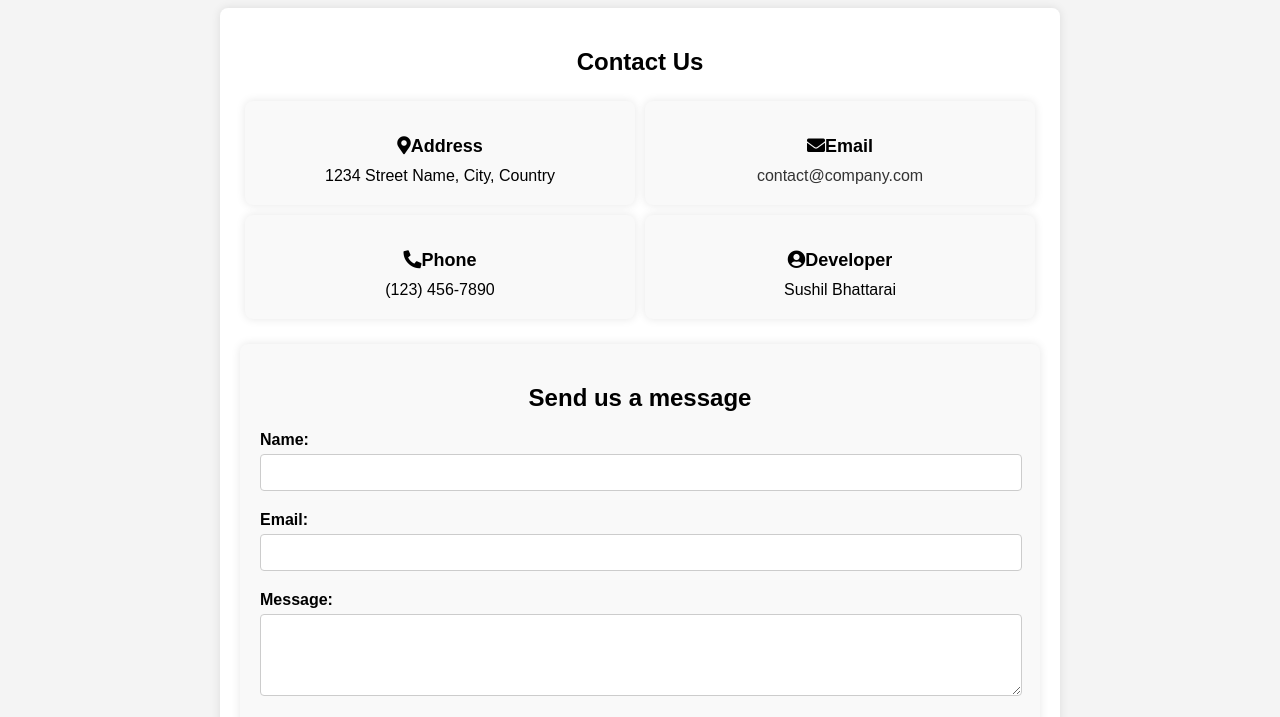
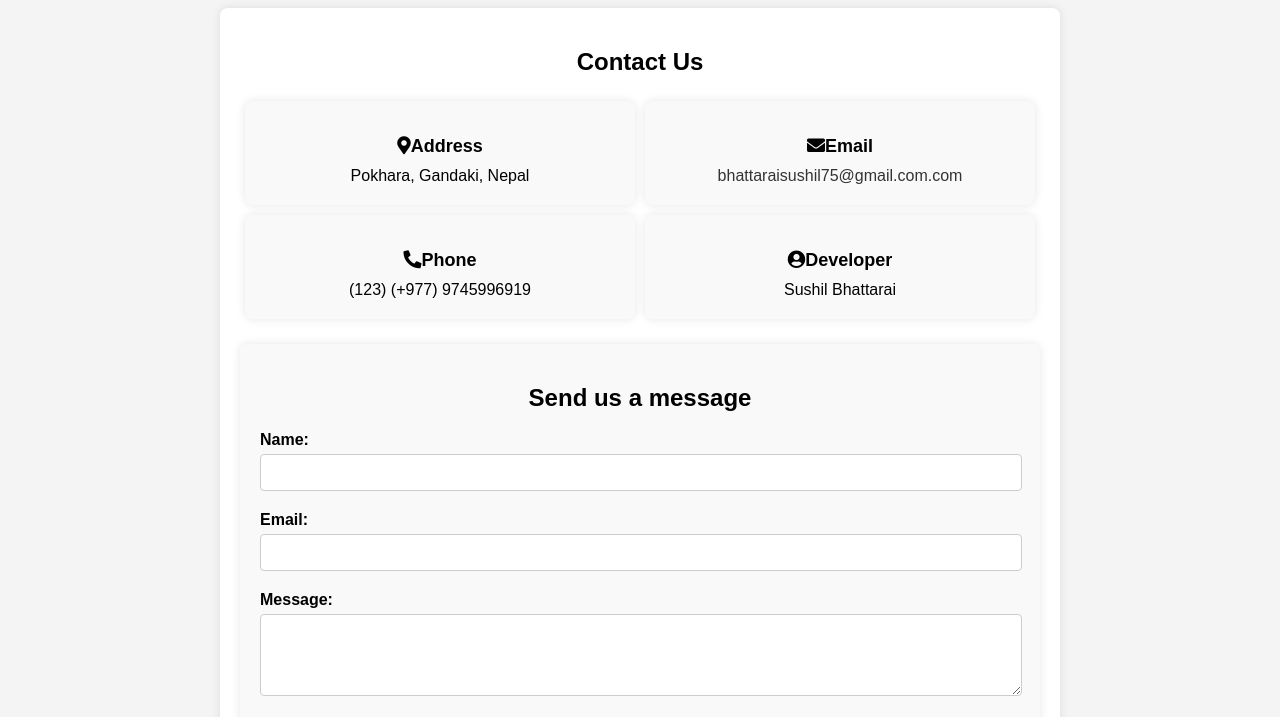
Before and after one commit to Sushil0725/massidea, a plain HTML site: page contact.html in a window 1280 px wide. Shown: the part 83-800 px from the top of the page. Drawn offline with Linux system fonts and the light colour scheme.

Commit message:
Update contact.html

```diff
--- a/contact.html
+++ b/contact.html
@@ -36,15 +36,15 @@
         <div class="contact-info">
             <div class="contact-card">
                 <h2><i class="fas fa-map-marker-alt"></i>Address</h2>
-                <p>1234 Street Name, City, Country</p>
+                <p>Pokhara, Gandaki, Nepal</p>
             </div>
             <div class="contact-card">
                 <h2> <i class="fas fa-envelope"></i>Email</h2>
-                <p><a href="mailto:contact@company.com">contact@company.com</a></p>
+                <p><a href="mailto:bhattaraisushil75@gmail.com">bhattaraisushil75@gmail.com.com</a></p>
             </div>
             <div class="contact-card">
                 <h2> <i class="fas fa-phone-alt"></i>Phone</h2>
-                <p>(123) 456-7890</p>
+                <p>(123) (+977) 9745996919</p>
             </div>
 	    <div class="contact-card">
 		<h2><i class="fas fa-user-circle"></i>Developer</h2>
```
